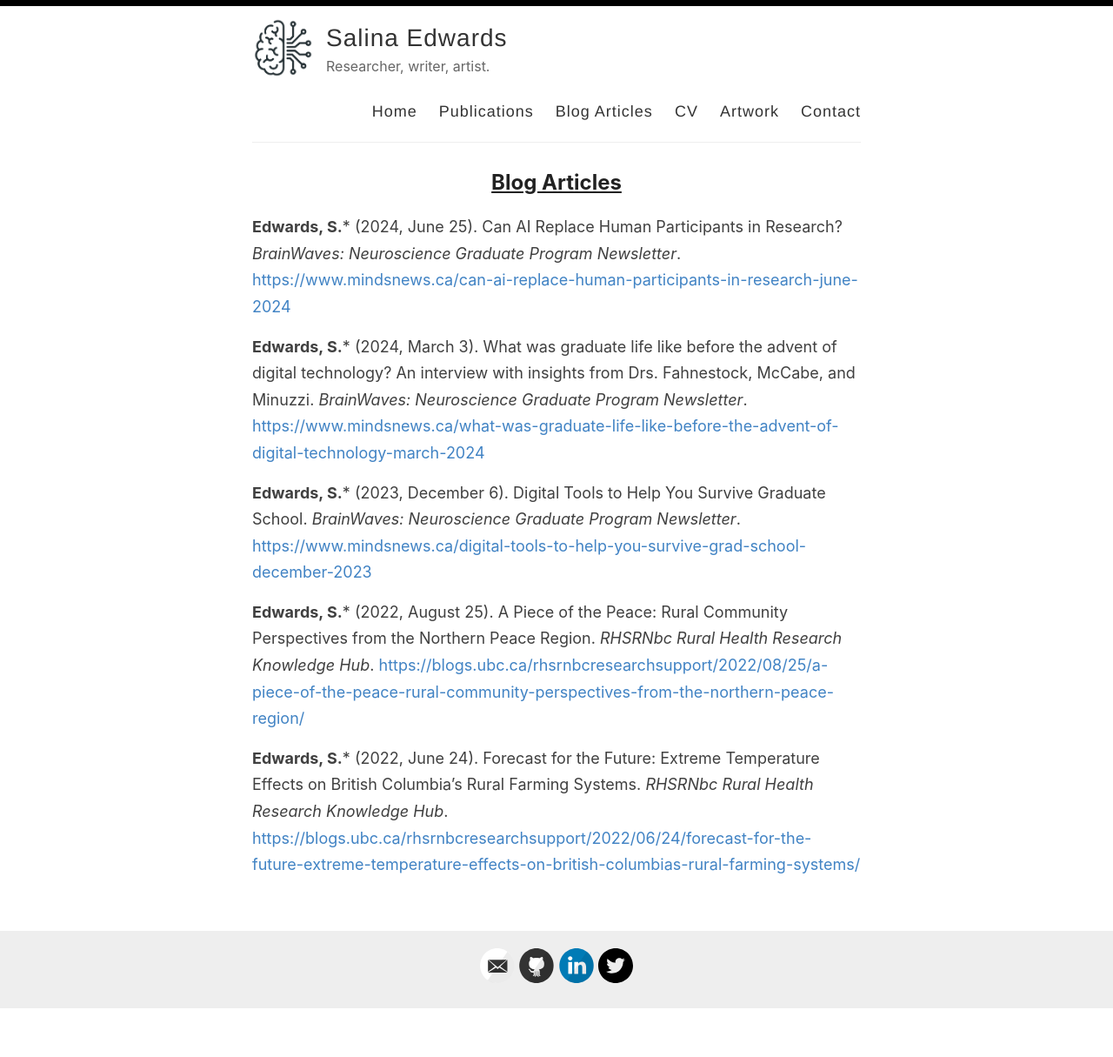
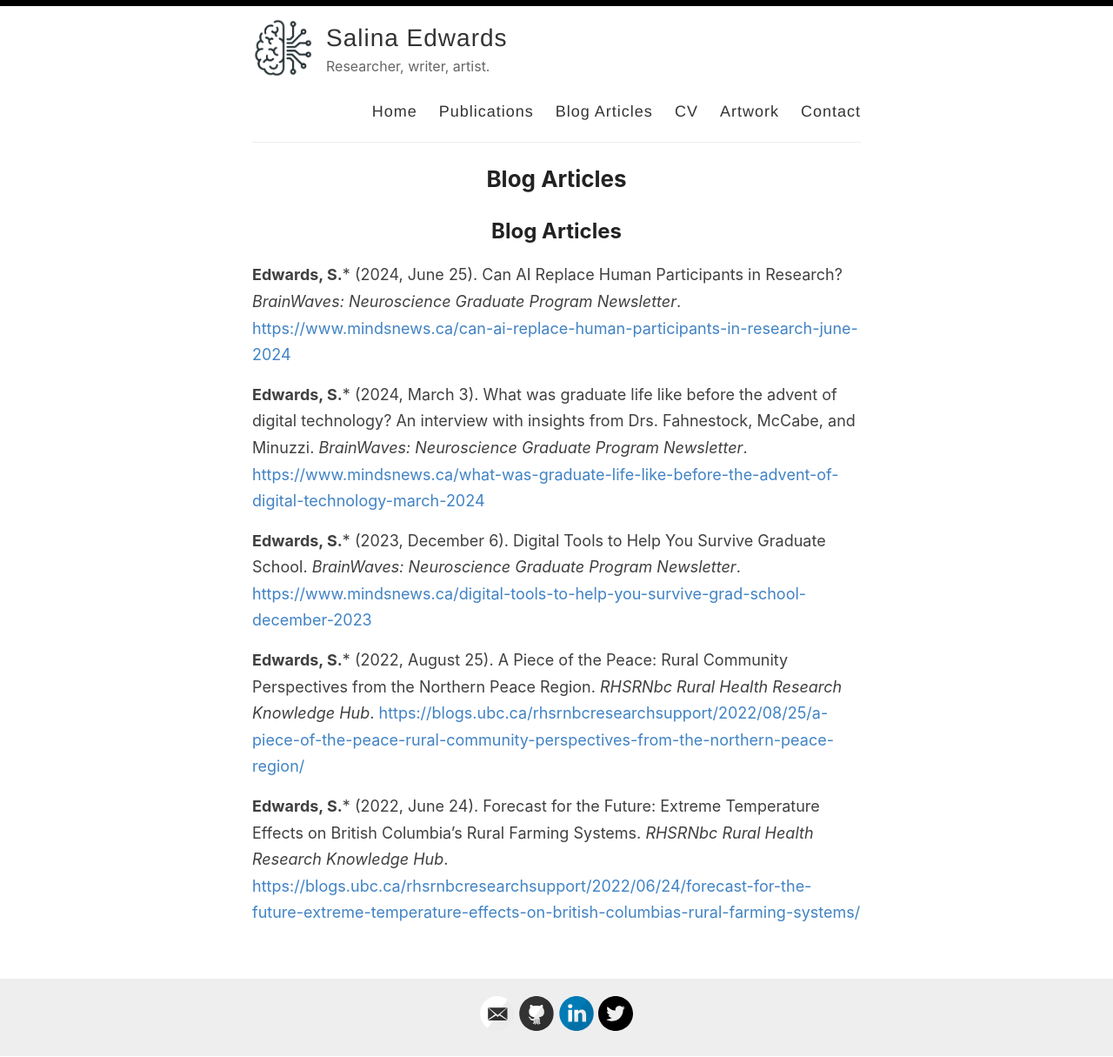
Before and after one commit to salinaedwards/salinaedwards.github.io, a Jekyll site: the page built from _pages/blog-articles.md, in a window 1280 px wide. Shown: the whole page at 87% size. Built offline with Jekyll 4.4.1, drawn with Linux system fonts in a browser that asks for light colours; our own code applies the rules of GitHub Pages for plain Markdown files; before the commit the page ends 1159 px from its top, so only the background shows below that.

Commit message:
Update blog-articles.md

```diff
--- a/_pages/blog-articles.md
+++ b/_pages/blog-articles.md
@@ -4,7 +4,7 @@
 title:
 ---
 
-<h2><u>Blog Articles</u></h2>
+## Blog Articles
 
 **Edwards, S.*** (2024, June 25). Can AI Replace Human Participants in Research? _BrainWaves: Neuroscience Graduate Program Newsletter_. [https://www.mindsnews.ca/can-ai-replace-human-participants-in-research-june-2024](https://www.mindsnews.ca/can-ai-replace-human-participants-in-research-june-2024)
 
```
